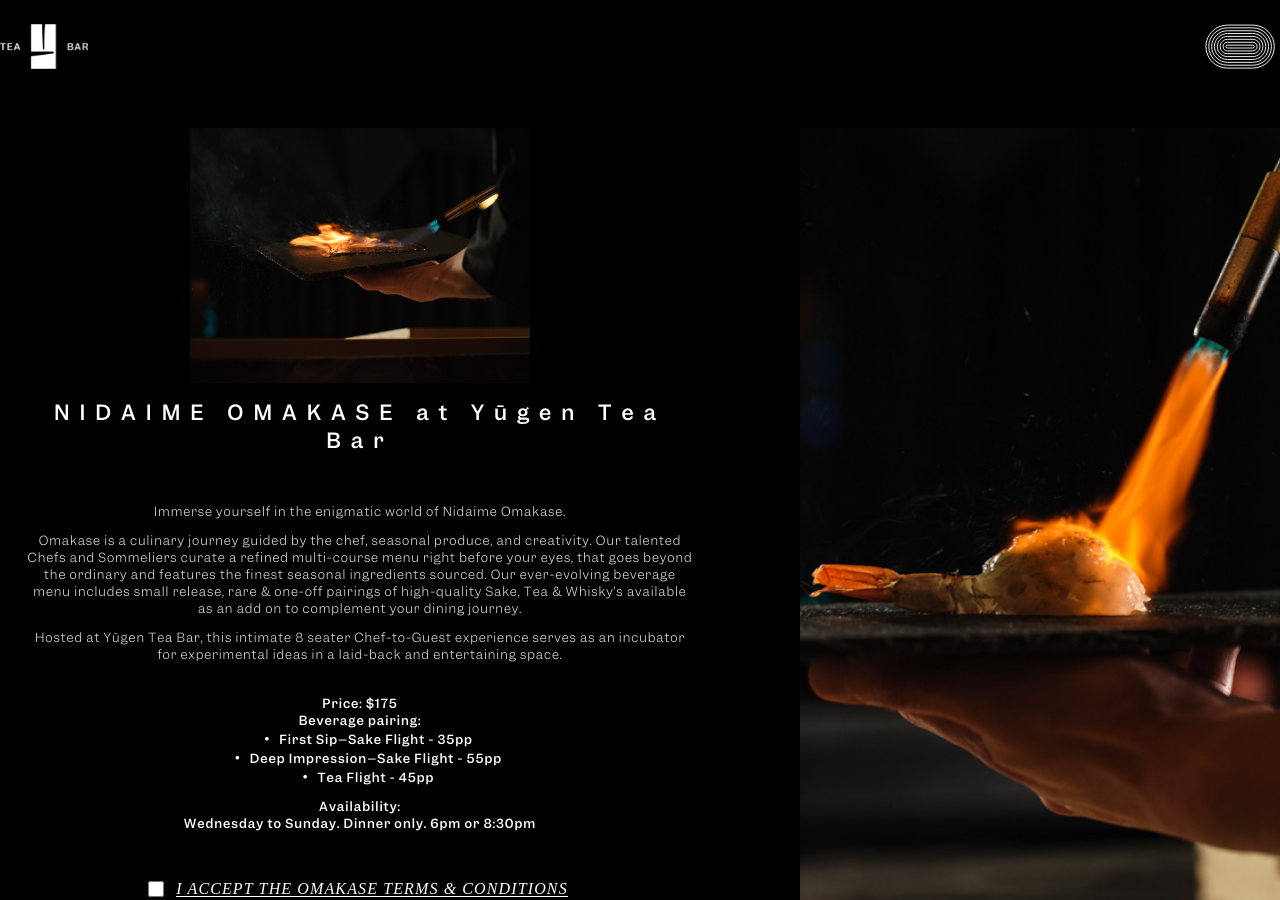
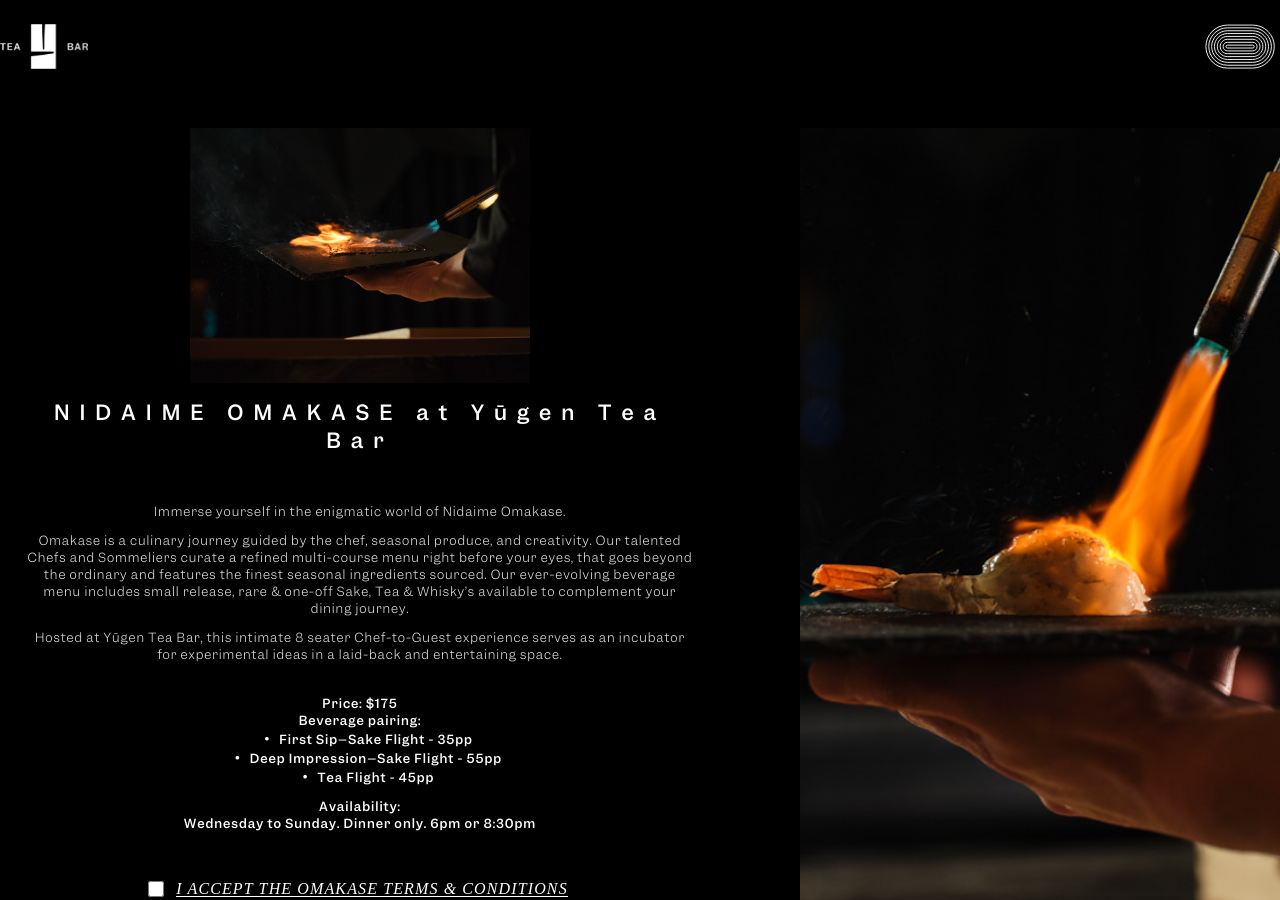
Before and after one commit to yugenteabar/teabar, a Jekyll site: the page built from _pages/omakase.md, in a window 1280 px wide and 900 px high. Built offline with Jekyll 4.4.1, drawn with Linux system fonts in a browser that asks for light colours.

Commit message:
TinaCMS content update

```diff
--- a/_pages/omakase.md
+++ b/_pages/omakase.md
@@ -11,7 +11,7 @@ hero_images:
   - /uploads/Nidaime Low Res-1.jpg
 nidaime_logo: /uploads/Nidaime Low Res-7.jpg
 title: ' NIDAIME OMAKASE at Yūgen Tea Bar'
-main_text: "Immerse yourself in the enigmatic world of\_Nidaime\_Omakase.\n\nOmakase is a culinary journey guided by the chef, seasonal produce, and creativity. Our talented Chefs\_and Sommeliers curate a refined multi-course menu right before your eyes, that goes beyond the ordinary and features the finest seasonal ingredients sourced. Our\_ever-evolving\_beverage menu\_includes small release, rare & one-off pairings\_of high-quality\_Sake, Tea & Whisky’s available as an add on\_to complement your dining journey.\n\nHosted at\_Yūgen\_Tea Bar,\_this intimate 8 seater Chef-to-Guest experience\_serves as\_an\_incubator for experimental\_ideas in a\_laid-back\_and entertaining space.\n"
+main_text: "Immerse yourself in the enigmatic world of\_Nidaime\_Omakase.\n\nOmakase is a culinary journey guided by the chef, seasonal produce, and creativity. Our talented Chefs\_and Sommeliers curate a refined multi-course menu right before your eyes, that goes beyond the ordinary and features the finest seasonal ingredients sourced. Our\_ever-evolving\_beverage menu\_includes small release, rare & one-off Sake, Tea & Whisky’s available\_to complement your dining journey.\n\nHosted at\_Yūgen\_Tea Bar,\_this intimate 8 seater Chef-to-Guest experience\_serves as\_an\_incubator for experimental\_ideas in a\_laid-back\_and entertaining space.\n"
 price: $175
 beverage_pairing:
   - title: First Sip–Sake Flight
```
